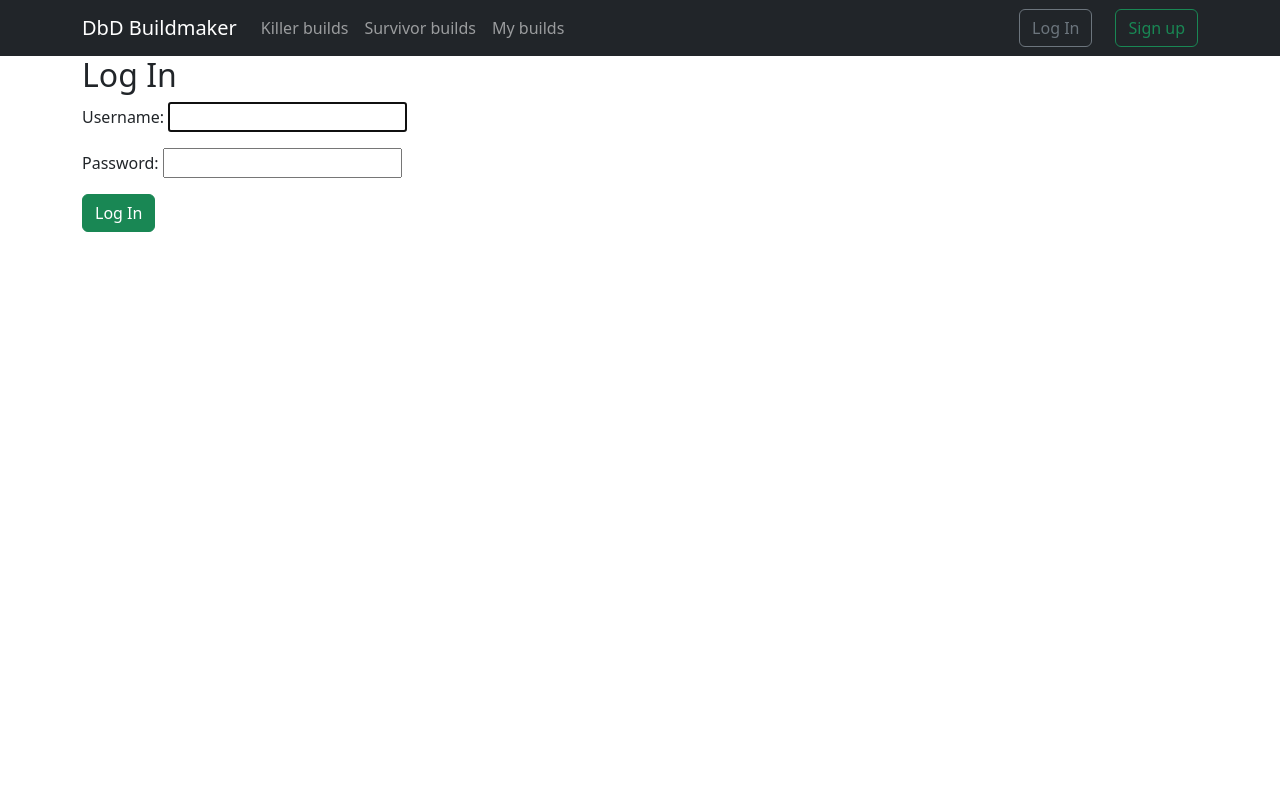
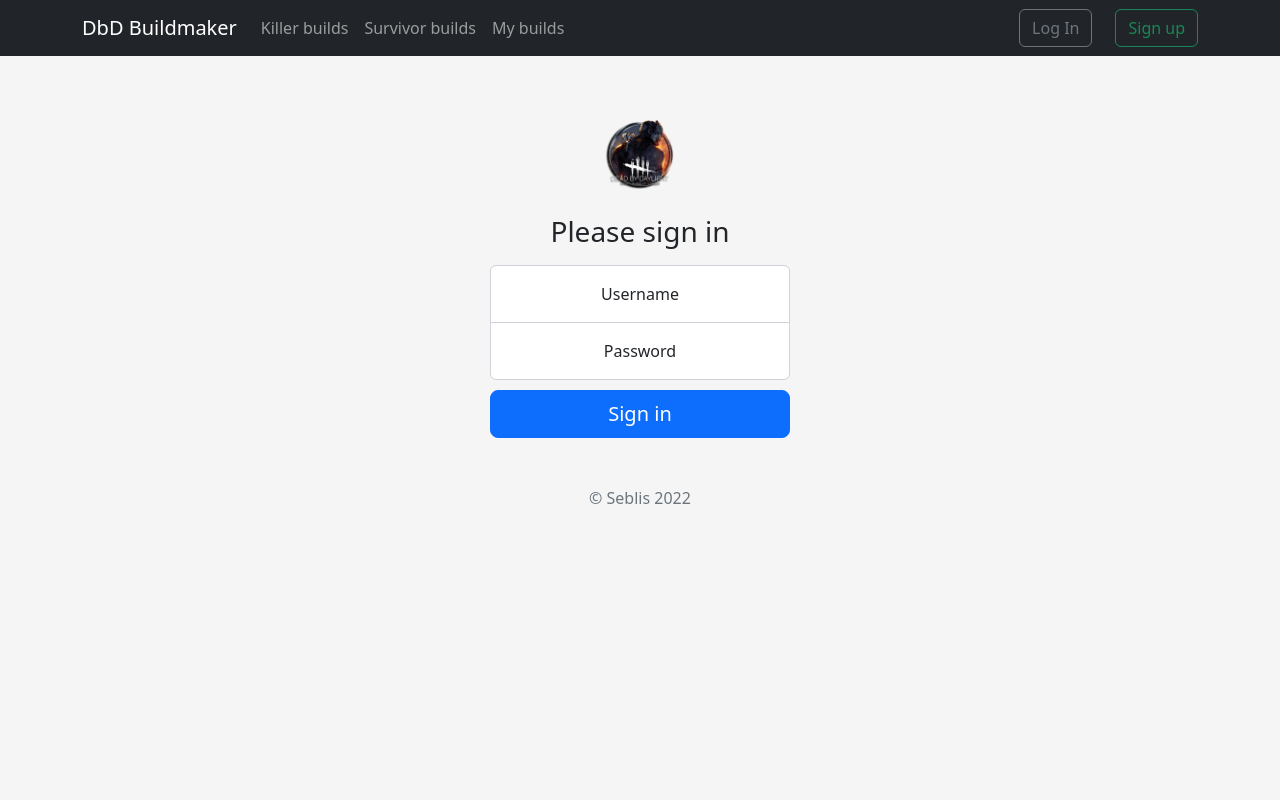
Before and after one commit to Seblis/DbdBuildmaker, a Django app: page /accounts/login/ in a window 1280 px wide. Run offline with Django 4.2, Linux system fonts and the light colour scheme.

Commit message:
Login page changed to bootstrap

```diff
--- a/accounts/templates/registration/login.html
+++ b/accounts/templates/registration/login.html
@@ -1,11 +1,30 @@
 {% extends "base.html" %}
+{% load static %}
+
+{% block head_extra %}
+<link href="{% static 'css/login.css' %}" rel="stylesheet">
+{% endblock head_extra %}
 
 {% block title %}Login{% endblock title %}
 
 {% block content %}
-<h2>Log In</h2>
-<form method="post">{% csrf_token %}
-    {{ form.as_p }}
-    <button class="btn btn-success ml-2" type="submit">Log In</button>
-</form>
+<div class="form-signin text-center my-5">
+    <form method="post">{% csrf_token %}
+
+        <img class="mb-4" src="{% static 'img/dbd_icon.png' %}" alt="Dbd icon" width="72" height="72">
+        <h1 class="h3 mb-3 fw-normal">Please sign in</h1>
+
+        <div class="form-floating">
+            <input type="text" class="form-control" id="floatingInput" placeholder="John" name="username">
+            <label for="floatingInput">Username</label>
+        </div>
+        <div class="form-floating">
+            <input type="password" class="form-control" id="floatingPassword" placeholder="Password" name="password">
+            <label for="floatingPassword">Password</label>
+        </div>
+
+        <button class="w-100 btn btn-lg btn-primary" type="submit">Sign in</button>
+        <p class="mt-5 mb-3 text-muted">© Seblis 2022</p>
+    </form>
+</div>
 {% endblock content %}
--- /dev/null
+++ b/static/css/login.css
@@ -0,0 +1,37 @@
+html,
+body {
+  height: 100%;
+}
+
+body {
+  /* display: flex; */
+  align-items: center;
+  background-color: #f5f5f5;
+}
+
+.form-signin {
+  width: 100%;
+  max-width: 330px;
+  padding: 15px;
+  margin: auto;
+}
+
+.form-signin .checkbox {
+  font-weight: 400;
+}
+
+.form-signin .form-floating:focus-within {
+  z-index: 2;
+}
+
+.form-signin input[type="text"] {
+  margin-bottom: -1px;
+  border-bottom-right-radius: 0;
+  border-bottom-left-radius: 0;
+}
+
+.form-signin input[type="password"] {
+  margin-bottom: 10px;
+  border-top-left-radius: 0;
+  border-top-right-radius: 0;
+}
--- a/templates/base.html
+++ b/templates/base.html
@@ -7,13 +7,14 @@
     <meta name="viewport" content="width=device-width, initial-scale=1">
     <link href="https://cdn.jsdelivr.net/npm/bootstrap@5.2.0/dist/css/bootstrap.min.css" rel="stylesheet"
         integrity="sha384-gH2yIJqKdNHPEq0n4Mqa/HGKIhSkIHeL5AyhkYV8i59U5AR6csBvApHHNl/vI1Bx" crossorigin="anonymous">
+    {% block head_extra %} {% endblock head_extra %}
     <title>{% block title %} {% endblock title %}</title>
 </head>
 
 <body>
     <nav class="navbar navbar-expand-sm navbar-dark bg-dark">
         <div class="container-xl">
-            <a class="navbar-brand" href="#">DbD Buildmaker</a>
+            <a class="navbar-brand" href="{% url 'buildmaker:home' %}">DbD Buildmaker</a>
             <button class="navbar-toggler" type="button" data-bs-toggle="collapse" data-bs-target="#navbarItems"
                 aria-controls="navbarItems" aria-expanded="false" aria-label="Toggle navigation">
                 <span class="navbar-toggler-icon"></span>
```
Also changed, not shown: static/img/dbd_icon.png (added).
